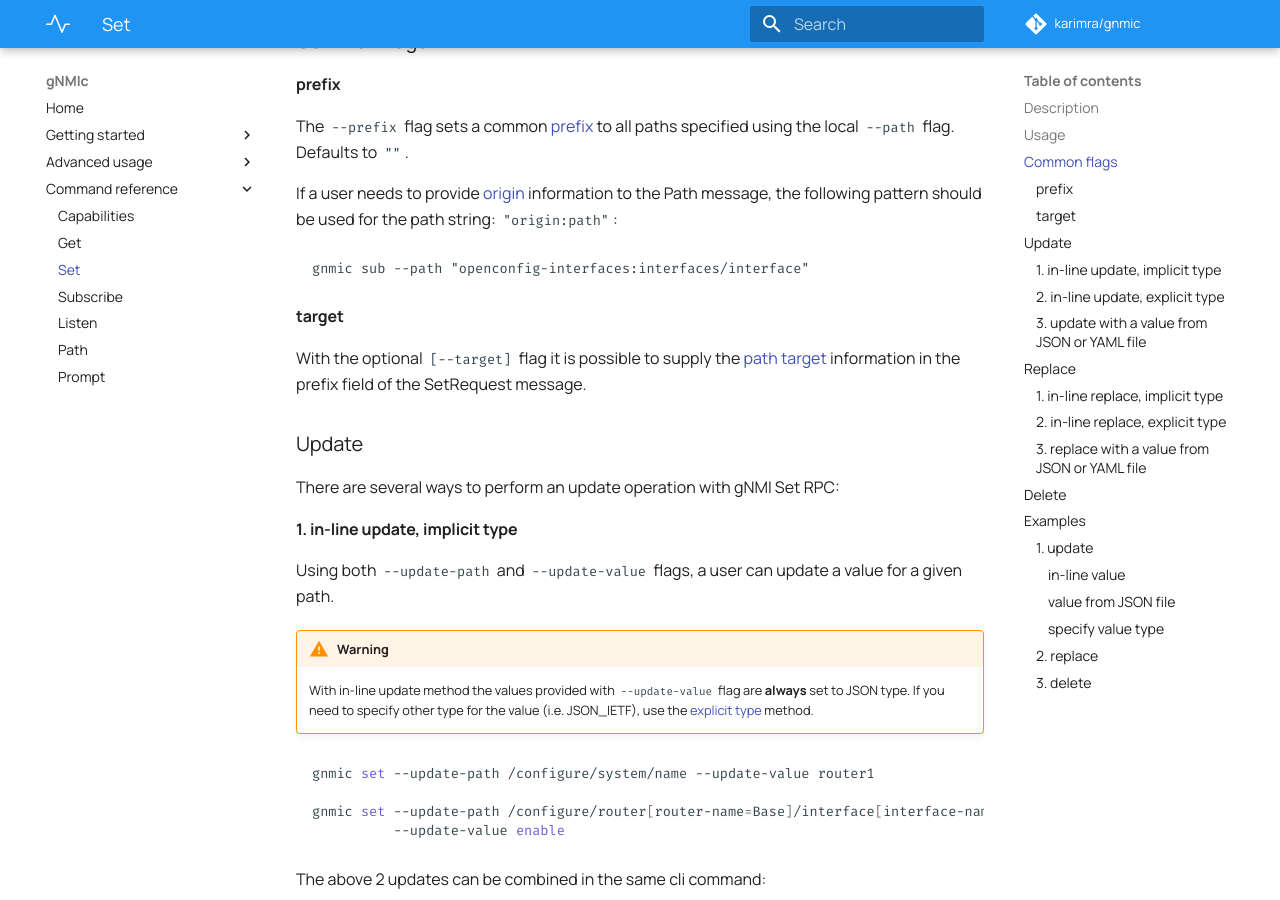
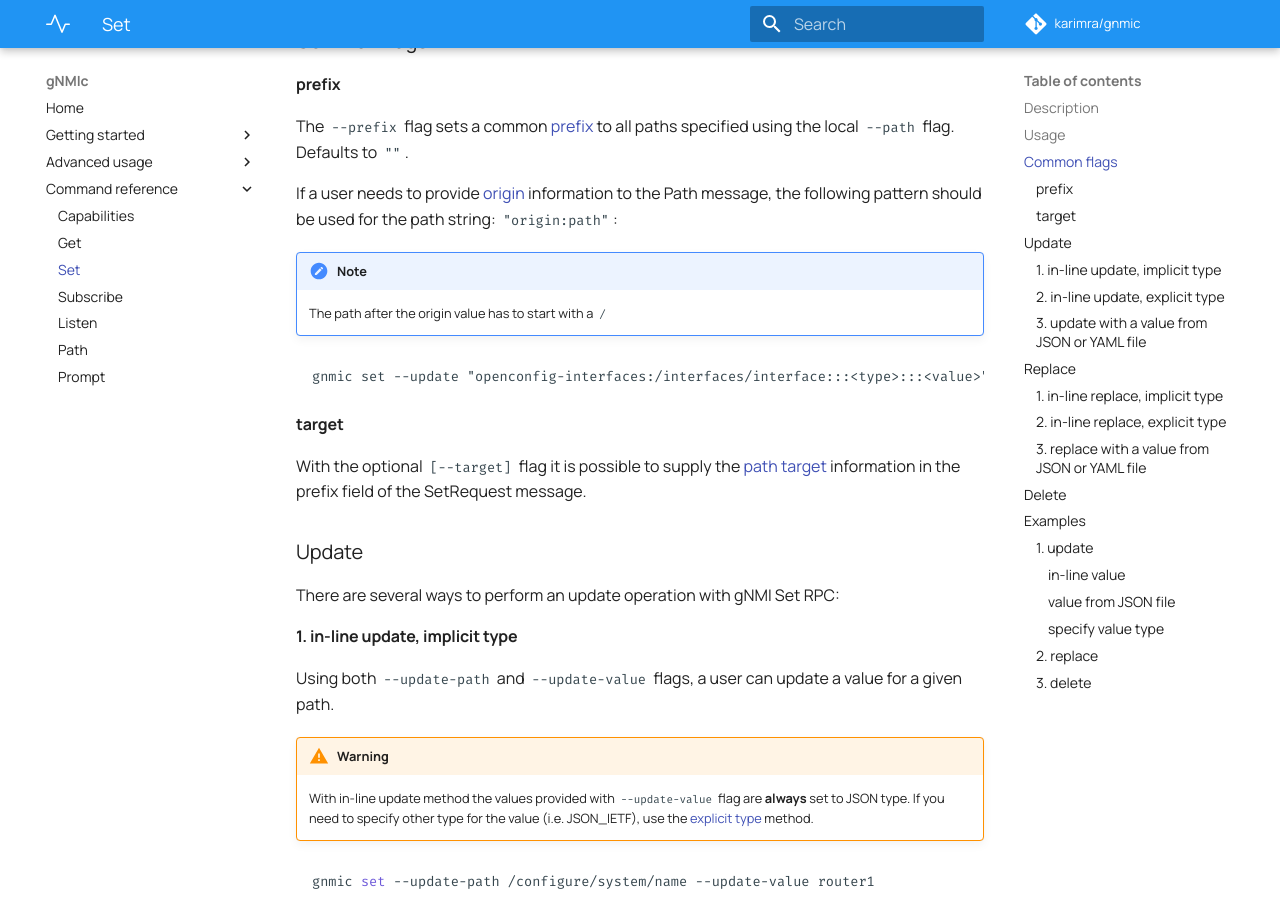
Before and after one commit to karimra/gnmic, an MkDocs documentation site: the page built from docs/cmd/set.md, in a window 1280 px wide and 900 px high, scrolled down 562 px. Built offline with MkDocs 1.6.1 and Material for MkDocs 9.7.7, drawn with Linux system fonts in a browser that asks for light colours; comment, search, counter and statistics services are not loaded.

````diff
--- a/docs/cmd/set.md
+++ b/docs/cmd/set.md
@@ -17,8 +17,11 @@ The `--prefix` flag sets a common [prefix](https://github.com/openconfig/referen
 
 If a user needs to provide [origin](https://github.com/openconfig/reference/blob/master/rpc/gnmi/gnmi-specification.md#222-paths) information to the Path message, the following pattern should be used for the path string: `"origin:path"`:
 
+!!! note
+    The path after the origin value has to start with a `/`
+
 ```
-gnmic sub --path "openconfig-interfaces:interfaces/interface"
+gnmic set --update "openconfig-interfaces:/interfaces/interface:::<type>:::<value>"
 ```
 
 #### target
````
Also changed, not shown: docs/advanced/subscriptions.md (+1 -1 lines), docs/cmd/get.md (+4 -1 lines), docs/cmd/subscribe.md (+4 -1 lines), 2 other files.
